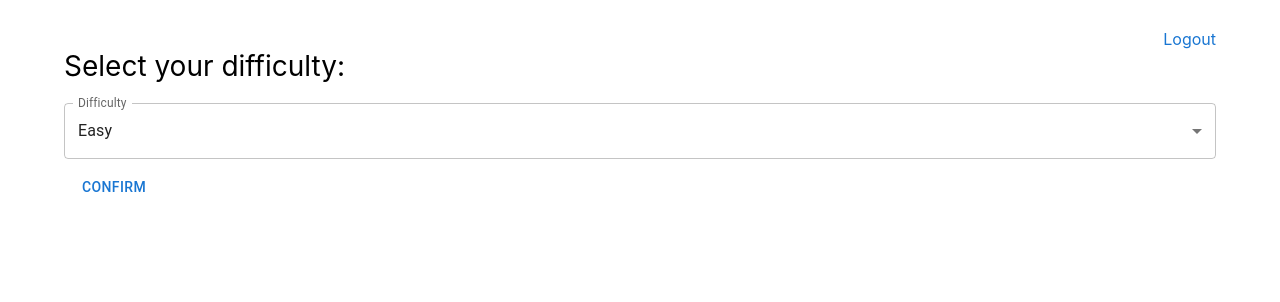
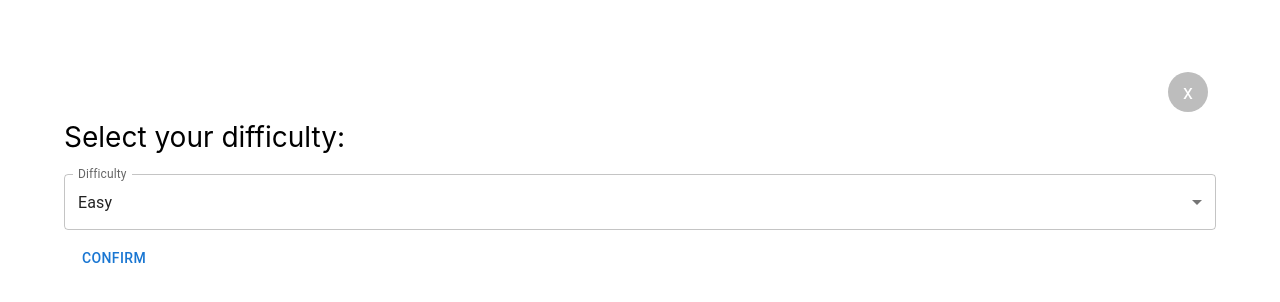
Before and after one commit to CS3219-AY2223S1/cs3219-project-ay2223s1-g32, a React (Create React App) app in the folder frontend/: page /selectdifficulty in a window 1280 px wide. Shown: the top 302 px of the page. Built offline with nearby package versions, Linux system fonts and the light colour scheme.

Commit message:
Add account menu to screens

```diff
--- a/frontend/src/components/MatchingPage.js
+++ b/frontend/src/components/MatchingPage.js
@@ -6,6 +6,7 @@ import CircularProgress from "@mui/material/CircularProgress";
 import Typography from "@mui/material/Typography";
 import { io } from "socket.io-client";
 import { Link } from "react-router-dom";
+import AccountMenu from './AccountMenu.js';
 
 const socket = io("http://localhost:8001/", {
   autoConnect: false,
@@ -64,6 +65,8 @@ export default function MatchingPage() {
   };
 
   return (
+    <>
+    <AccountMenu  />
     <Box
       sx={{ display: "flex", flexDirection: "column", alignItems: "center" }}
     >
@@ -91,5 +94,6 @@ export default function MatchingPage() {
         </Link>
       </Box>
     </Box>
+    </>
   );
 }
--- a/frontend/src/components/SelectDifficultyPage.js
+++ b/frontend/src/components/SelectDifficultyPage.js
@@ -2,7 +2,6 @@ import * as React from "react";
 import {
   Box,
   Button,
-  Link,
   Select,
   MenuItem,
   FormControl,
@@ -13,6 +12,7 @@ import {
   DialogTitle,
   InputLabel
 } from "@mui/material";
+import AccountMenu from './AccountMenu.js';
 import { LOGOUT_USER_SVC } from "../configs";
 import { STATUS_CODE_FAILED, STATUS_CODE_LOGGEDIN } from "../constants";
 import { useNavigate } from "react-router-dom";
@@ -64,12 +64,7 @@ export default function BasicSelect() {
 
   return (
     <>
-      <Link underline="hover" justifyContent={"flex-end "}
-        sx={{ marginTop: "-2.2rem" }}
-        alignSelf={"flex-end"}
-        onClick={handleLogout}>
-        {'Logout'}
-      </Link>
+      <AccountMenu />
       <text style={{ marginBottom: 20, fontSize: 28 }}>Select your difficulty: </text>
       <Box sx={{ minWidth: 120 }}>
         <FormControl fullWidth>
```
